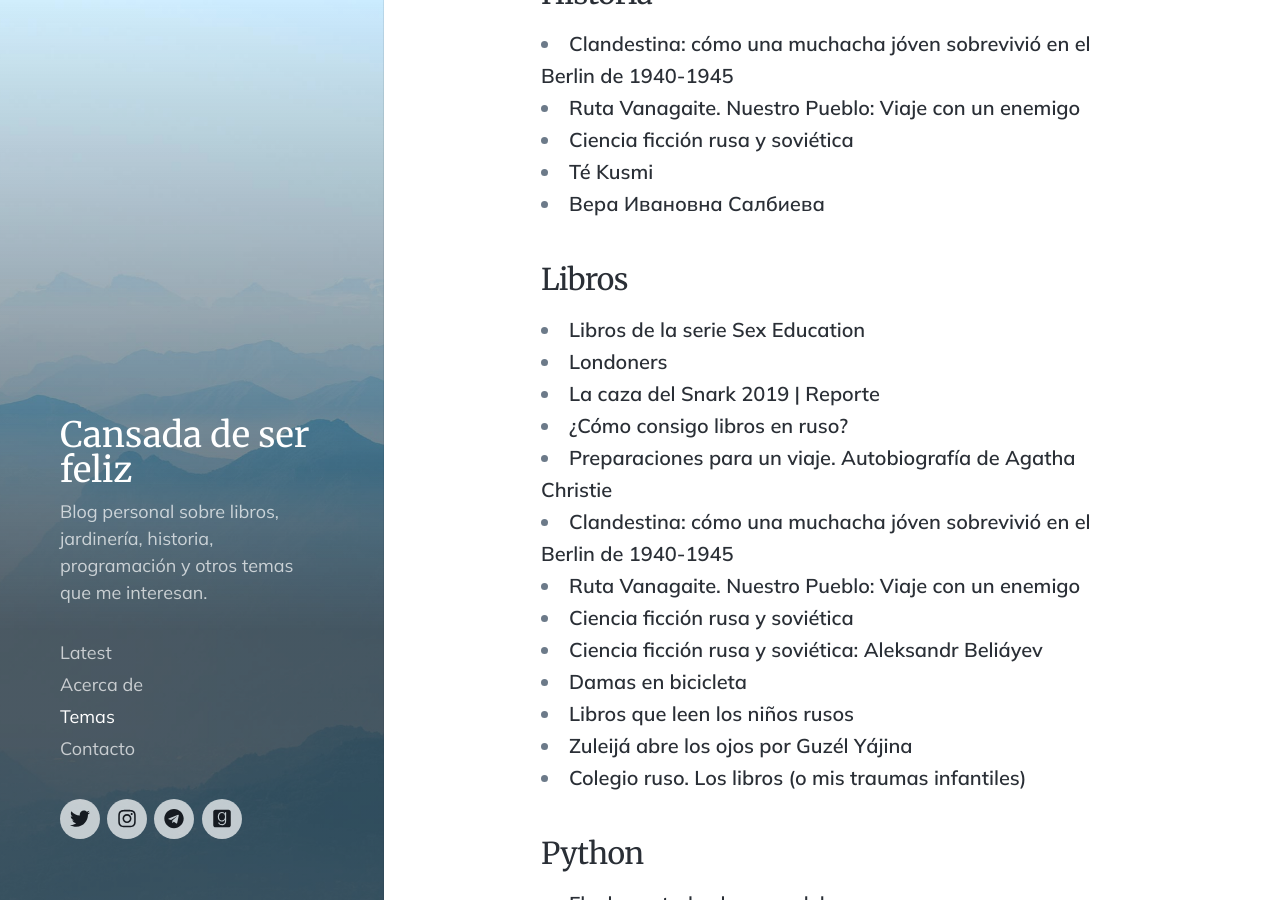
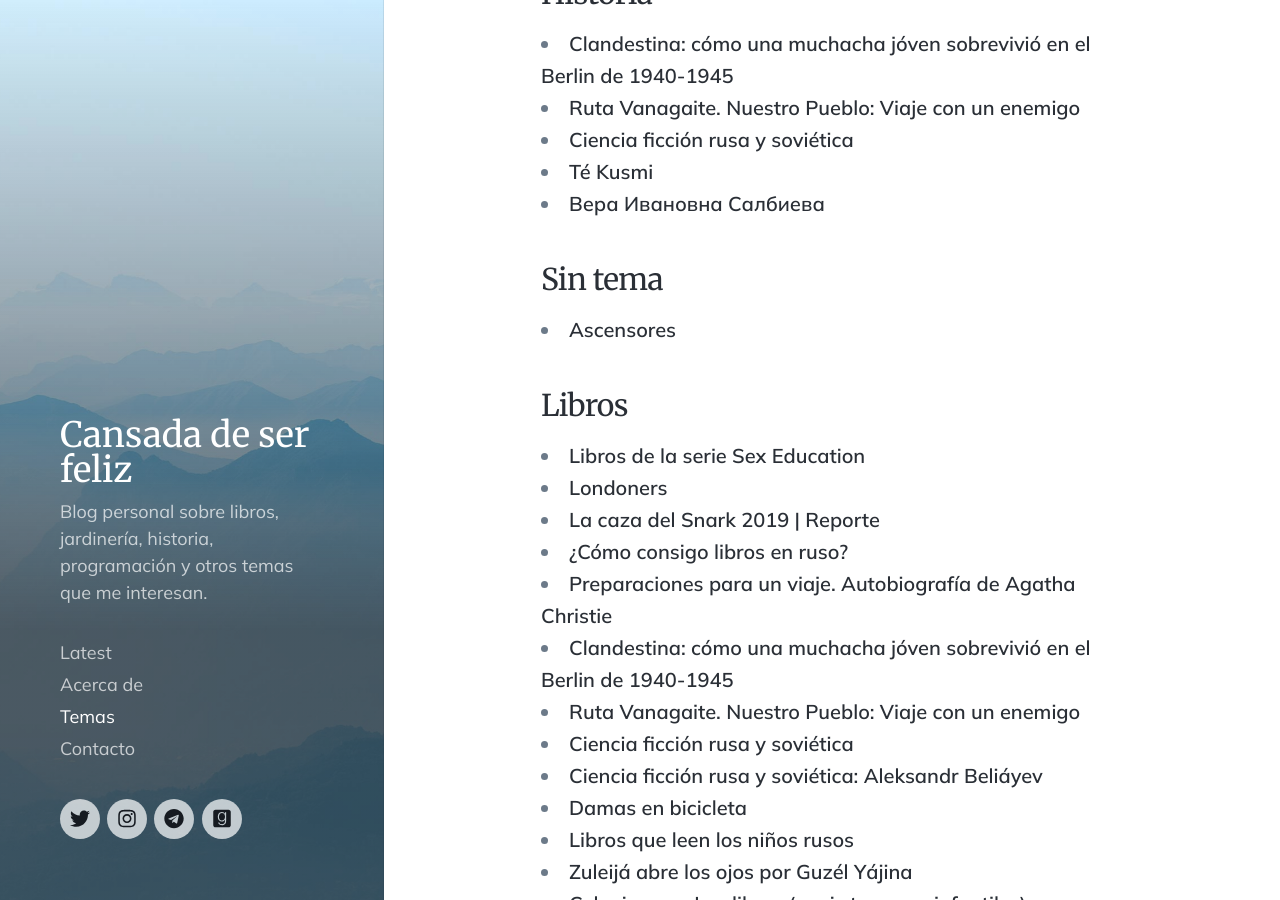
Before and after one commit to vero4karu/cansadadeserfeliz.github.io, a Jekyll site: the page built from _pages/categories.md, in a window 1280 px wide and 900 px high, scrolled down 718 px. Built offline with Jekyll 4.4.1, drawn with Linux system fonts in a browser that asks for light colours; nearby versions of some CDN libraries.

Commit message:
Add category

```diff
--- a/_posts/2014-10-04-ascensores.markdown
+++ b/_posts/2014-10-04-ascensores.markdown
@@ -5,6 +5,8 @@
 comments: true
 featured_image: '/images/russia/lift.jpg'
 excerpt_separator: <!-- more -->
+categories:
+- Sin tema
 tags:
 - Niñez
 - Aventuras
@@ -32,6 +34,6 @@
 
 Después empecé a ver unas pesadillas de otro tipo: estaba llamando al ascensor y cundo llegaba y se abrían las puertas, me daba cuenta que por dentro no habían ni el piso, ni las paredes. Llegaba un marco de metal, sólo con una tabla de madera al fondo para poder quedarse.
 
-Entonces mi relación con los ascensores empezó con pesadillas, pero las películas estadounidenses cambiaron todo. EN ellas mostraban un ascensor como la parte de una aventura: los protagonistas se metían al pozo, o hacían un hueco en el techo de la cabina para escaparse con los diamantes robados. El hueco del ascensor se convirtió en una ruta de escape para los aventureros que roban los bancos o museos.
+Entonces mi relación con los ascensores empezó con pesadillas, pero las películas estadounidenses cambiaron todo. En ellas mostraban un ascensor como la parte de una aventura: los protagonistas se metían al pozo, o hacían un hueco en el techo de la cabina para escaparse con los diamantes robados. El hueco del ascensor se convirtió en una ruta de escape para los aventureros que roban los bancos o museos.
 
 Ahora no me estresa montar en los ascensores. Me gusta oprimir el botón y sentir el poder que ejersco sobre la máquina. O montar en un ascensor con las paredes de vidrio.
```
